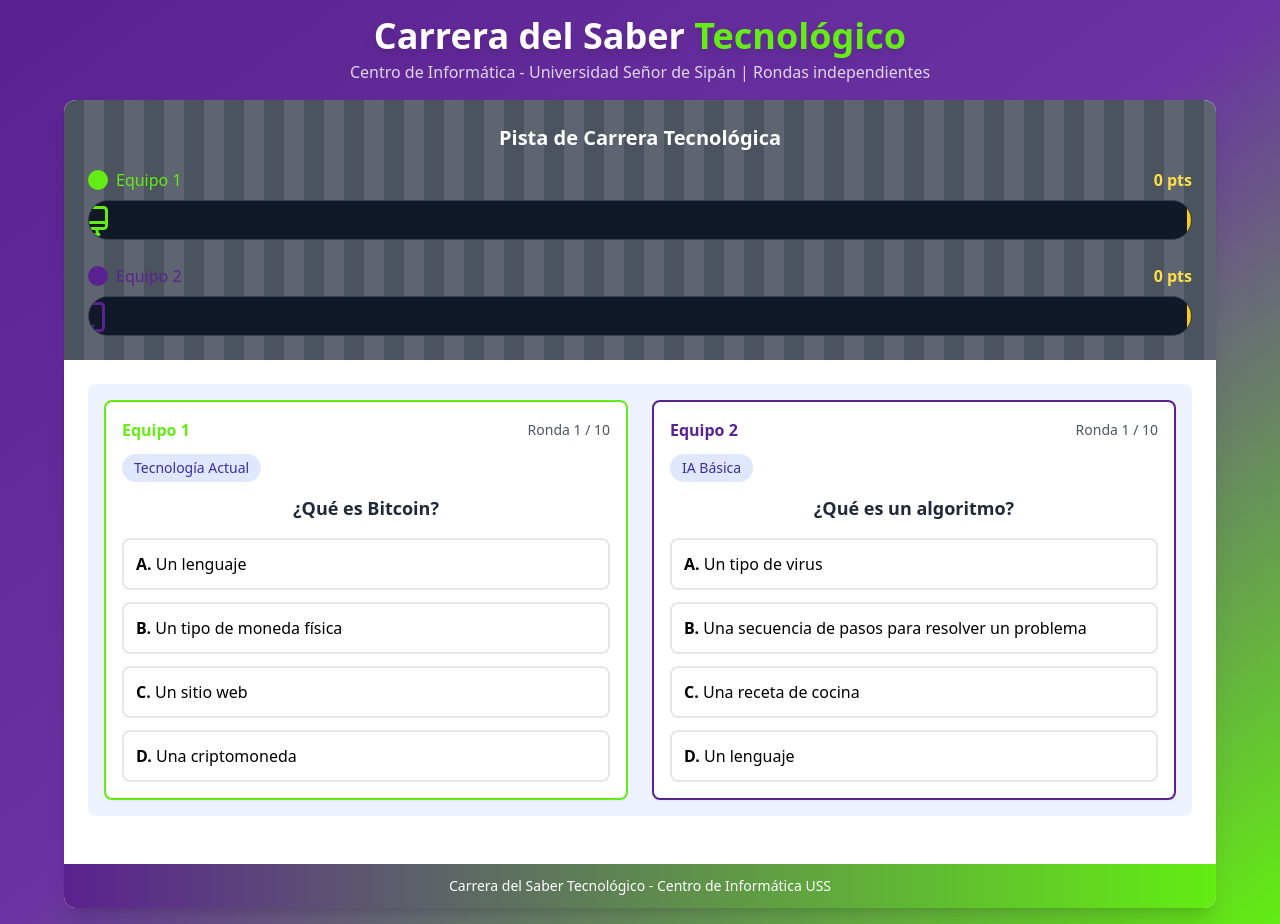
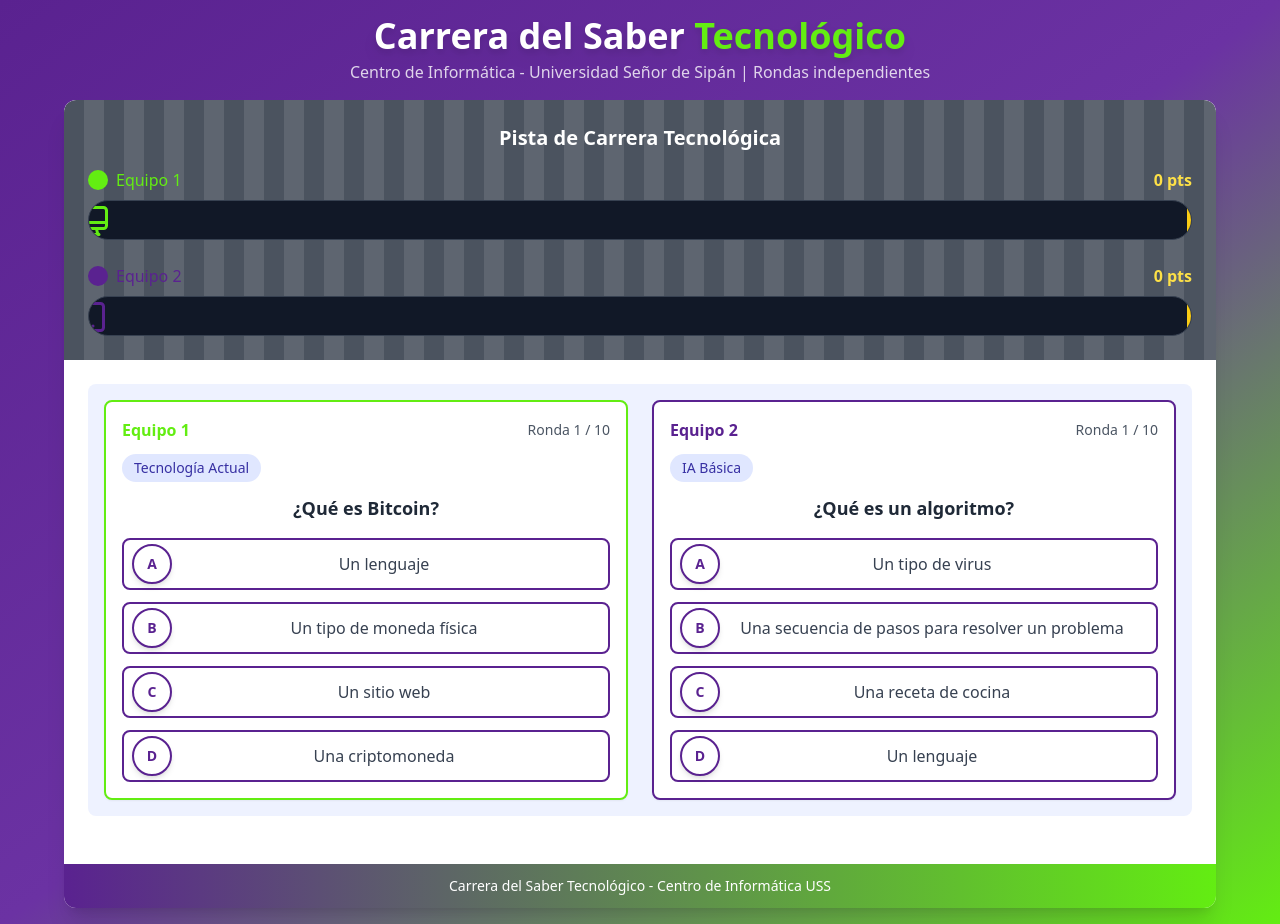
Before and after one commit to usscentroinformatica/carreradelsabertecnologico, a React (Create React App) app: page / in a window 1280 px wide. Both pictures are taken after a click on the button "¡Comenzar Competencia!". Built offline with nearby package versions, Linux system fonts and the light colour scheme.

Commit message:
Refactor button styles and selection logic

```diff
--- a/src/components/CarreraDelSaber.jsx
+++ b/src/components/CarreraDelSaber.jsx
@@ -864,22 +864,47 @@ export default function CarreraDelSaber() {
                             {shuffledOpciones.map((opcion, idx) => {
                               const isSelected = teamSelections[teamId] === opcion;
                               const isCorrect = opcion === currentQ.respuestaCorrecta;
+                              const letter = String.fromCharCode(65 + idx);
 
-                              let btnClass = 'p-2 sm:p-3 rounded-lg text-left transition-all transform hover:scale-102 border-2 w-full font-medium text-sm sm:text-base focus:outline-none active:outline-none [-webkit-tap-highlight-color:transparent]'; // Agregadas clases para mobile
+                              let containerClass = 'relative pl-12 pr-4 py-3 rounded-lg transition-all duration-200 border-2 w-full focus:outline-none focus:ring-2 focus:ring-offset-2 focus:ring-[#63ed12] active:outline-none [-webkit-tap-highlight-color:transparent]';
+
+                              // Clases base para el círculo
+                              let circleClass = 'absolute left-2 top-1/2 -translate-y-1/2 w-10 h-10 rounded-full flex items-center justify-center text-sm font-bold transition-all duration-200 shadow-md z-10';
+
+                              let textClass = 'block text-sm sm:text-base font-medium leading-relaxed ml-1';
 
                               if (!hasAnswered) {
-                                btnClass += ' bg-white border-gray-200 hover:border-indigo-400 hover:bg-indigo-50 cursor-pointer';
+                                // Estado no respondido: Círculo con borde morado, fondo blanco, hover efectos
+                                containerClass += ' bg-white border-[#5a2290] hover:border-[#63ed12] hover:bg-[#63ed12]/5 cursor-pointer';
+                                circleClass += ' bg-white border-2 border-[#5a2290] text-[#5a2290] hover:border-[#63ed12] hover:text-[#63ed12] hover:shadow-lg';
+                                textClass += ' text-gray-700 hover:text-[#5a2290]';
                               } else {
+                                // Estado respondido
+                                containerClass += ' opacity-75 cursor-not-allowed';
                                 if (isSelected) {
-                                  btnClass += isCorrect
-                                    ? ' bg-green-100 border-green-500 text-green-800'
-                                    : ' bg-red-100 border-red-500 text-red-800';
+                                  // Seleccionada
+                                  if (isCorrect) {
+                                    // Correcta
+                                    containerClass += ' bg-[#63ed12]/10 border-[#63ed12]';
+                                    circleClass += ' bg-[#63ed12] text-white border-2 border-[#63ed12] shadow-green-200';
+                                    textClass += ' text-[#63ed12] font-semibold';
+                                  } else {
+                                    // Incorrecta
+                                    containerClass += ' bg-red-100 border-red-400';
+                                    circleClass += ' bg-red-500 text-white border-2 border-red-500 shadow-red-200';
+                                    textClass += ' text-red-800 line-through';
+                                  }
                                 } else if (isCorrect) {
-                                  btnClass += ' bg-green-100 border-green-500 text-green-800';
+                                  // Correcta pero no seleccionada: resaltar
+                                  containerClass += ' bg-[#63ed12]/10 border-[#63ed12]';
+                                  circleClass += ' bg-[#63ed12] text-white border-2 border-[#63ed12] shadow-green-200';
+                                  textClass += ' text-[#63ed12] font-semibold';
                                 } else {
-                                  btnClass += ' bg-gray-100 border-gray-300 text-gray-500';
+                                  // Otras incorrectas: gris
+                                  containerClass += ' bg-gray-100 border-gray-300';
+                                  circleClass += ' bg-gray-300 text-gray-500 border-2 border-gray-300';
+                                  textClass += ' text-gray-500';
                                 }
-                                btnClass += ' opacity-75 cursor-not-allowed';
                               }
 
                               return (
@@ -887,9 +912,12 @@ export default function CarreraDelSaber() {
                                   key={idx}
                                   onClick={() => seleccionarRespuesta(teamId, opcion)}
                                   disabled={hasAnswered}
-                                  className={btnClass}
+                                  className={containerClass}
                                 >
-                                  <span className="font-semibold">{String.fromCharCode(65 + idx)}.</span> {opcion}
+                                  <div className={circleClass}>
+                                    {letter}
+                                  </div>
+                                  <span className={textClass}>{opcion}</span>
                                 </button>
                               );
                             })}
```
